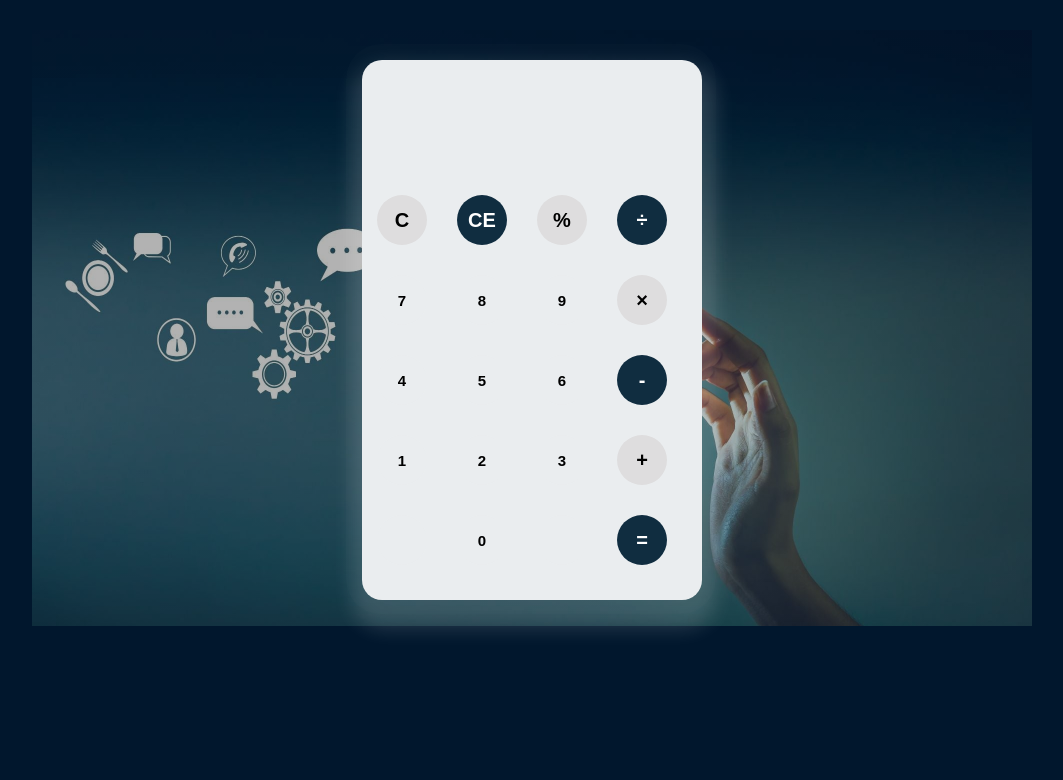
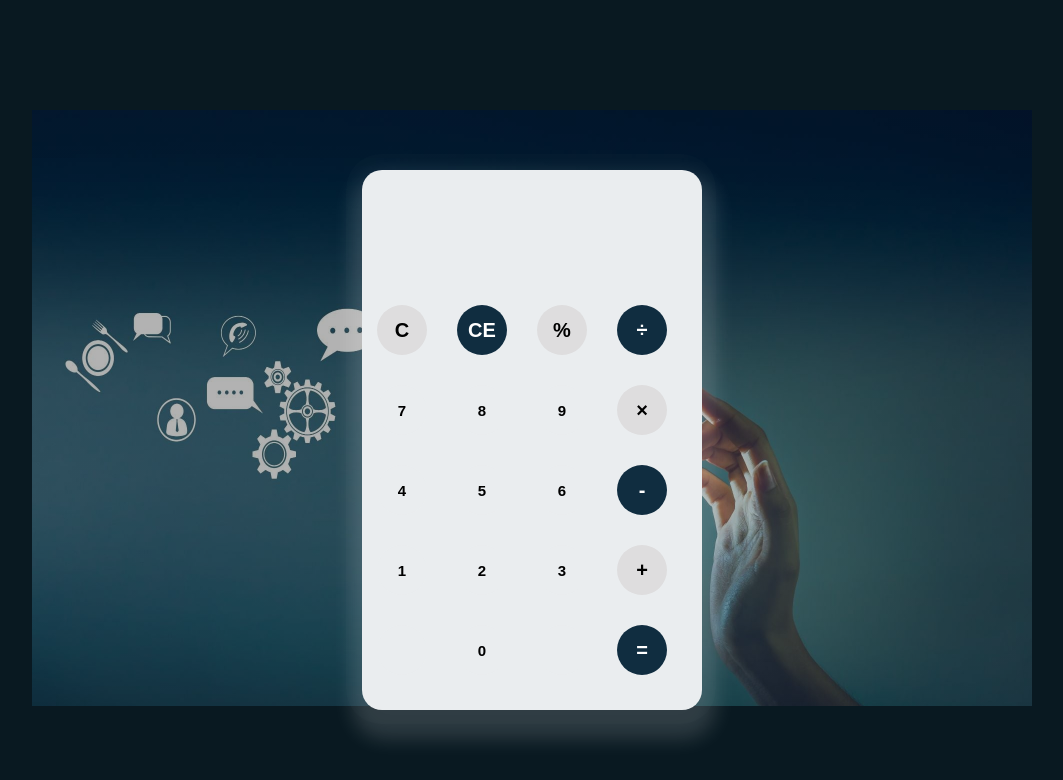
Before and after one commit to mohamadantar198/calculator, a plain HTML site: page index.html in a window 1280 px wide. Shown: the whole page, without its empty margins (108-1171 px from the left). Drawn offline with Linux system fonts and the light colour scheme.

Commit message:
Update style.css

```diff
--- a/style.css
+++ b/style.css
@@ -1,6 +1,12 @@
 body{
     font-family: sans-serif;
-    background-color: rgb(1, 23, 45)
+    background-color: rgb(1, 23, 45);
+    display: flex;
+    justify-content: center;
+    align-items: center;
+    min-height: 100vh;
+    background: #091921;
+
 }
 
 #container {
```
